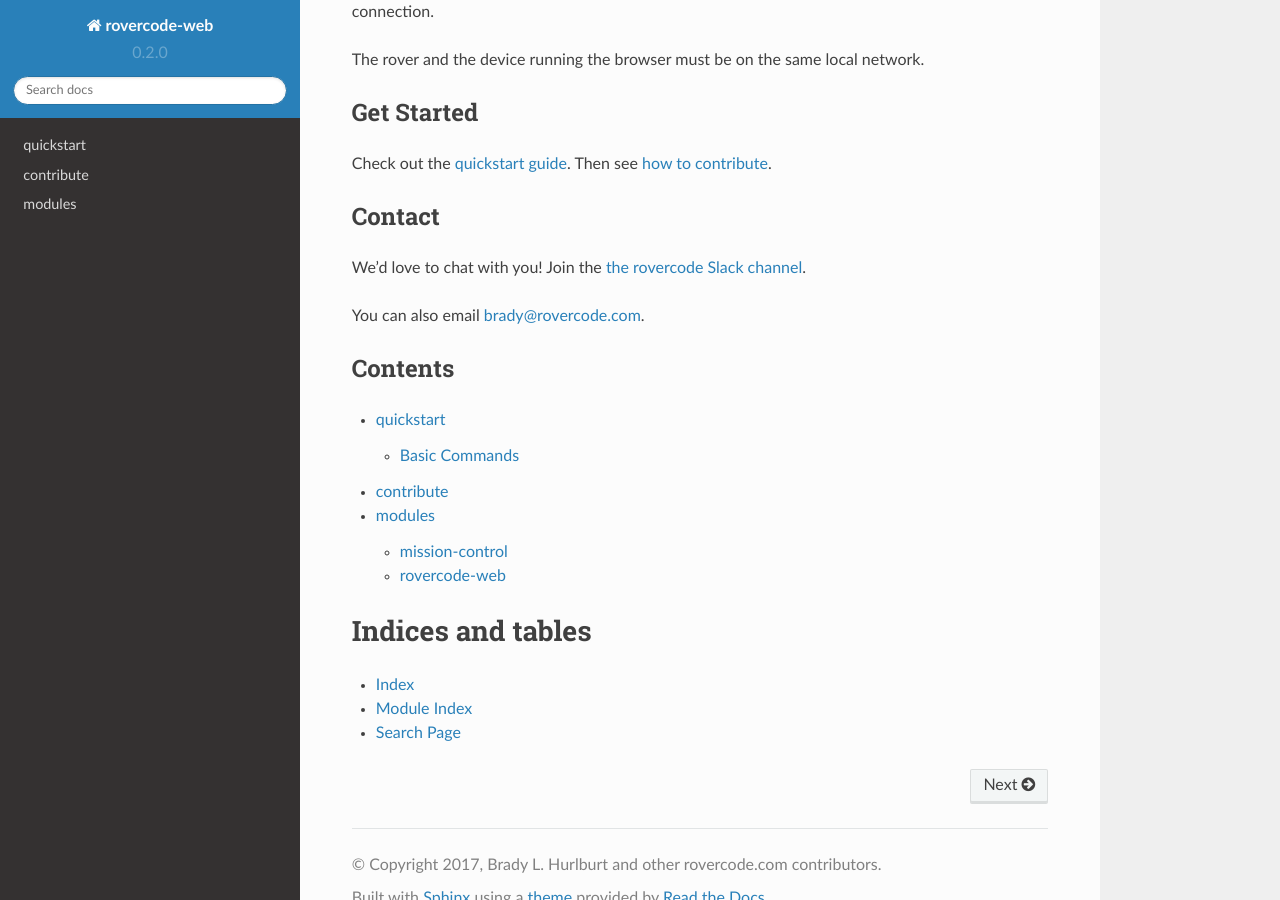
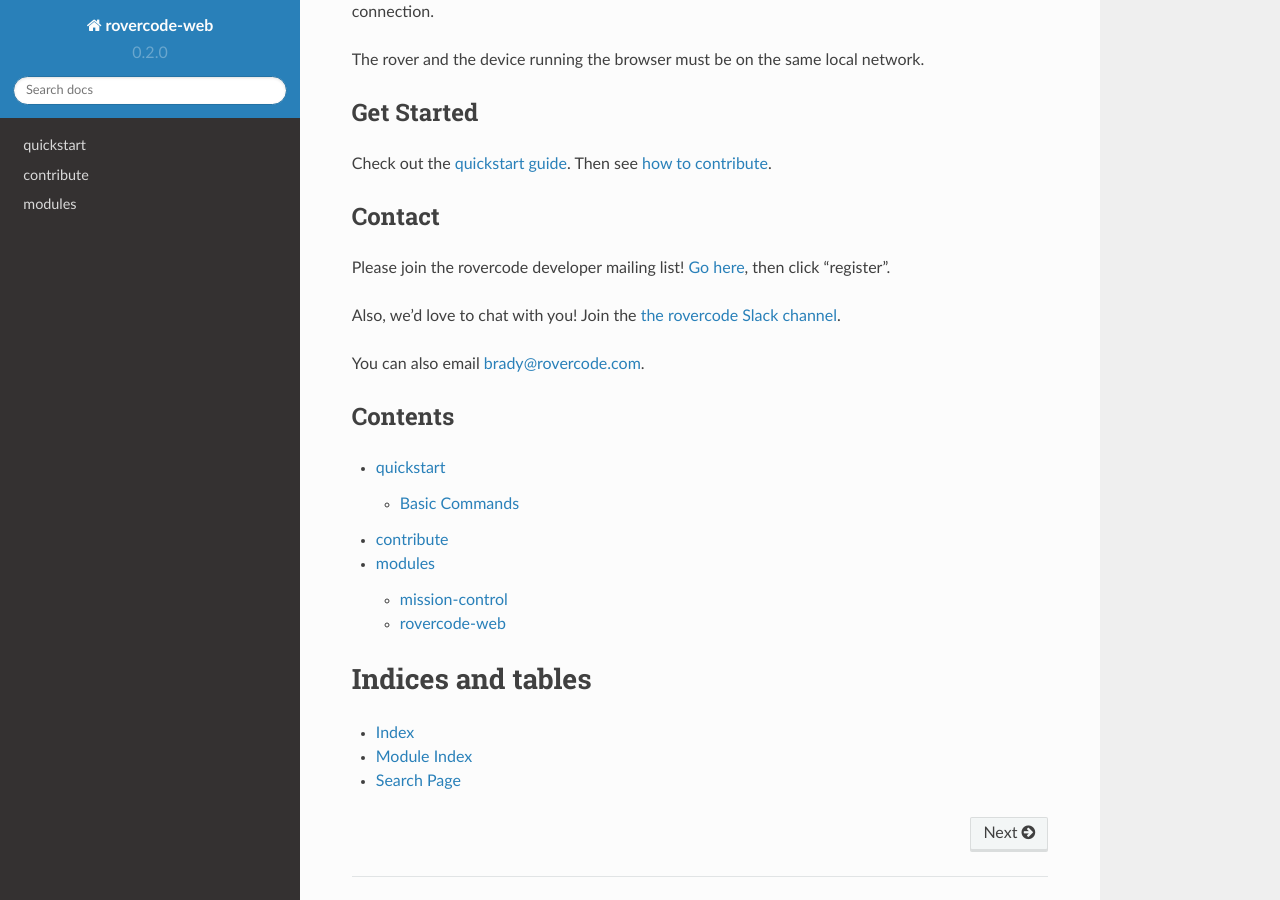
Before and after one commit to rovercode/rovercode-web, a Sphinx documentation site: the page built from docs/index.rst, in a window 1280 px wide and 900 px high, scrolled down 1144 px. Built offline with Sphinx 7.4.7 and the Read the Docs theme 2.0.0, drawn with Linux system fonts in a browser that asks for light colours.

Commit message:
Adds links to developer mailing list

```diff
--- a/docs/index.rst
+++ b/docs/index.rst
@@ -10,6 +10,8 @@
 
 .. image:: https://img.shields.io/badge/chat-on%20Slack-41AB8C.svg?style=flat
       :target: http://chat.rovercode.com/
+.. image:: https://img.shields.io/badge/join-mailing%20list-yellow.svg?style=flat
+      :target: https://1988.onlinegroups.net/groups/rovercode-developers/
 .. image:: https://img.shields.io/badge/built%20with-Cookiecutter%20Django-ff69b4.svg
       :target: https://github.com/pydanny/cookiecutter-django/
       :alt: Built with Cookiecutter Django
@@ -57,7 +59,11 @@
 
 Contact
 ########
-We'd love to chat with you! Join the `the rovercode Slack channel
+Please join the rovercode developer mailing list! `Go here
+<https://1988.onlinegroups.net/groups/rovercode-developers/>`_, then
+click "register".
+
+Also, we'd love to chat with you! Join the `the rovercode Slack channel
 <http://chat.rovercode.com>`_.
 
 You can also email brady@rovercode.com.
```
Also changed, not shown: README.rst (+13 -0 lines), 1 other file.
